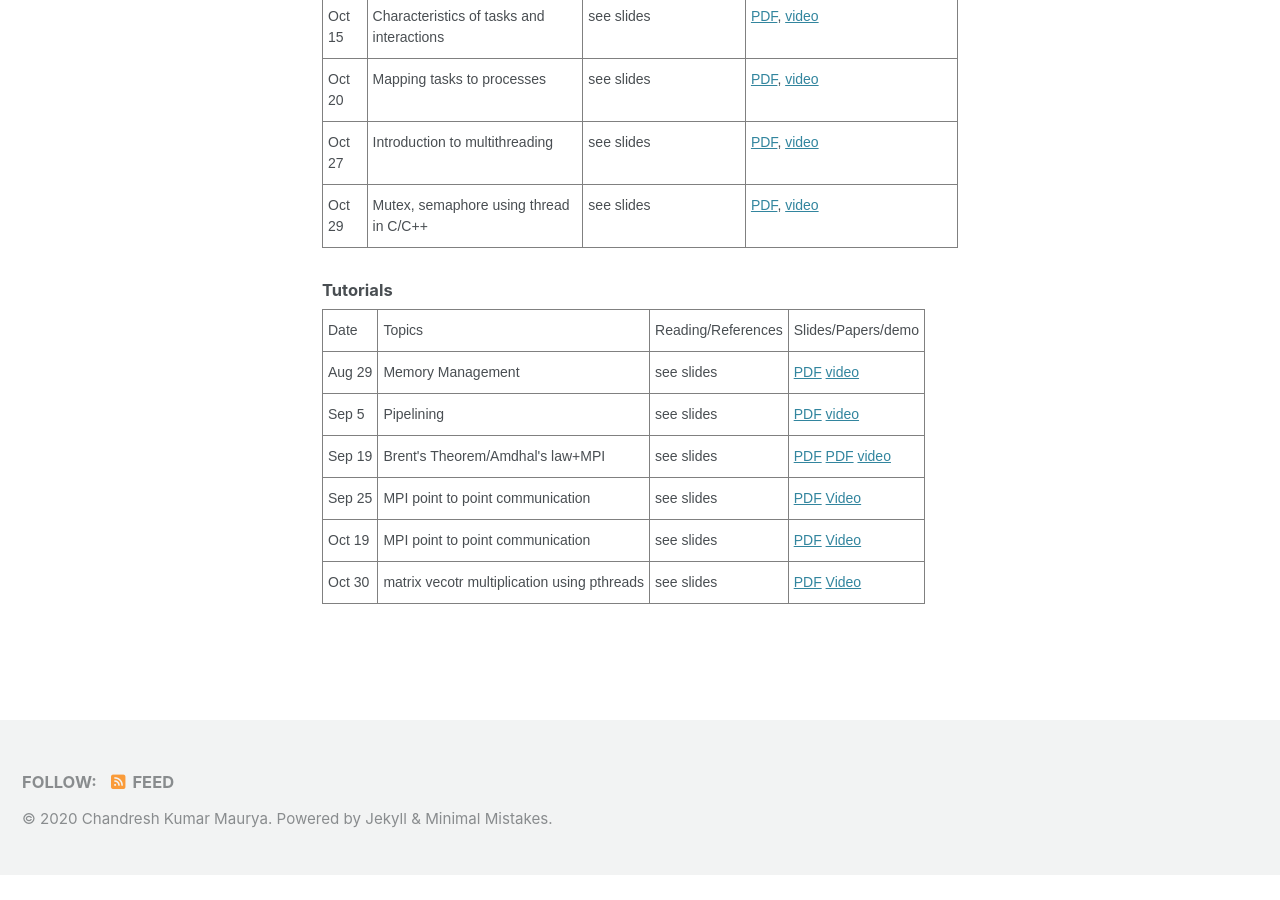
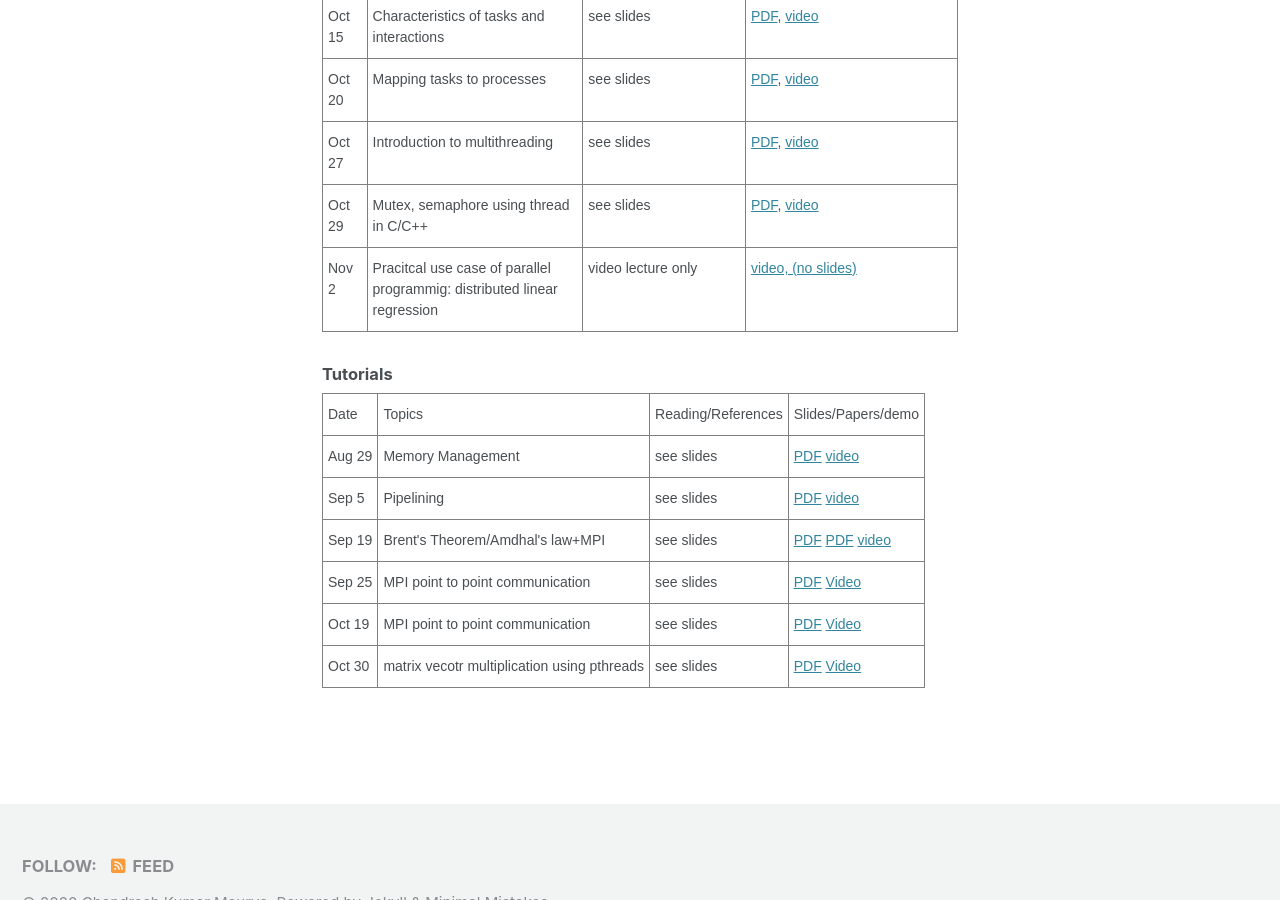
Before and after one commit to chandreshiit/oldsite, a Jekyll site: the page built from _pages/parallelcomputing.md, in a window 1280 px wide and 900 px high, scrolled down 2543 px. Built offline with Jekyll 4.4.1, drawn with Linux system fonts in a browser that asks for light colours; cached includes are drawn as plain includes; nearby versions of some CDN libraries; before the commit the page ends 3417 px from its top, so only the background shows below that.

Commit message:
added tuto 7

```diff
--- a/_pages/parallelcomputing.md
+++ b/_pages/parallelcomputing.md
@@ -162,6 +162,12 @@ author_profile: false
         <td class="tg-0pky">Mutex, semaphore using thread in C/C++</td>
     <td class="tg-0pky">see slides</td>
          <td class="tg-0pky"><a href="https://drive.google.com/file/d/1GfVLetCsFR70S51-cOjAWQhyvI3124G4/view?usp=sharing">PDF</a>, <a href="https://drive.google.com/file/d/13qIskB4Y2aqmMO7L2pLZQqYrn_z3h7jB/view?usp=sharing">video</a></td>     </tr>
+    <tr>
+    <td class="tg-0pky">Nov 2</td>
+        <td class="tg-0pky">Pracitcal use case of parallel programmig: distributed linear regression</td>
+    <td class="tg-0pky">video lecture only</td>
+         <td class="tg-0pky"> <a href="    https://drive.google.com/file/d/150ex8eskSd3sKmeCloiDxTPnyDMpoA8c/view?usp=sharing">video, (no slides)</a></td>     </tr>
+
 </table>
 
 
```
